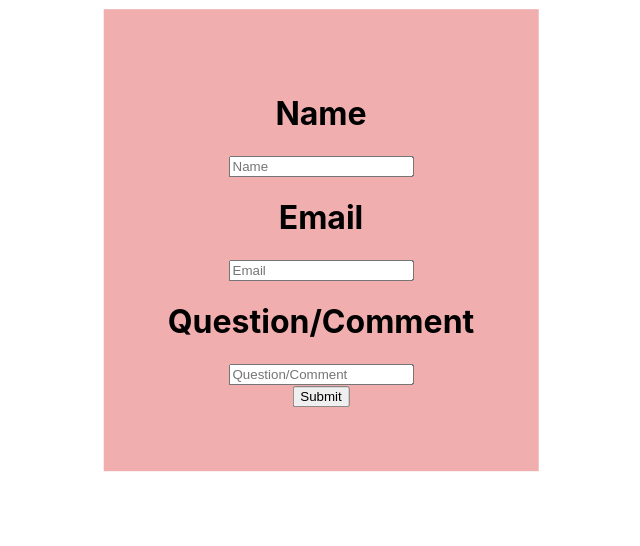
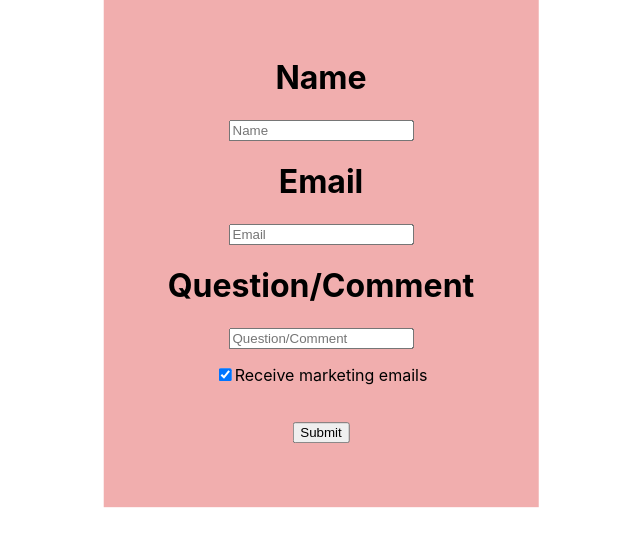
Before and after one commit to mariapan0330/customer-contact-form, a React (Create React App) app: page / in a window 1280 px wide. Shown: the top 546 px of the page, without its empty margins (63-703 px from the left). Built offline with nearby package versions, Linux system fonts and the light colour scheme.

Commit message:
reset form when submitted, added checkbox

```diff
--- a/src/components/Form.css
+++ b/src/components/Form.css
@@ -5,4 +5,8 @@
     left:30%;
     padding:5%;
     transform: translate(-50%,-50%)
-  }
+}
+
+.errorBox {
+    border: 2px solid red;
+}
--- a/src/components/Form.jsx
+++ b/src/components/Form.jsx
@@ -3,37 +3,37 @@ import './Form.css'
 
 
 export default function Form(props) {
+    const [checked, setChecked] = useState(true)
+    const [showErrorMsg, setShowErrorMsg] = useState(false)
+    const [errorMsg, setErrorMsg] = useState(<></>)
 
-    const handleName = (e) => {
-        e.preventDefault()
-        props.setUsername(e.target.value)
-        console.log(e.target.value)
-    }
-
-    const handleEmail = (e) => {
-    }
-
-    const handleComment = (e) => {
-    }
 
     const handleSubmit = (e) => {
         e.preventDefault()
         props.setShowModal(true)
-        // props.setUsername(e.target.value)
+        props.setUsername(e.target.name.value)
+        e.target.reset()
     }
 
 
   return (
     <div id="form">
-        <form action="">
+        <form action="" onSubmit={handleSubmit}>
             <h1>Name</h1>
-            <input type='text' id='nameInput' placeholder='Name' defaultValue='' onChange={handleName} />
+            <input type='text' id='nameInput' name='name' placeholder='Name' />
             <h1>Email</h1>
-            <input type='text' id='emailInput' placeholder='Email' onChange={handleEmail}/>
+            <input type='text' id='emailInput' name='email' placeholder='Email' />
             <h1>Question/Comment</h1>
-            <input type='text' id='commentInput' placeholder='Question/Comment' onChange={handleComment}/>
+            <input type='text' id='commentInput' name='comment' placeholder='Question/Comment' />
             <br />
-            <input type='Submit' id='submitButton' defaultValue='Submit' onClick={handleSubmit}/>
+            <p onClick={() => setChecked(!checked)}>
+                <input type='checkbox' id='receiveEmails' name='receiveEmails' checked={checked} value={checked}/>
+                Receive marketing emails
+            </p>
+
+            <br />
+            <input type='Submit' id='submitButton' defaultValue='Submit' />
+            {showErrorMsg && errorMsg}
         </form>
     </div>
   )
```
